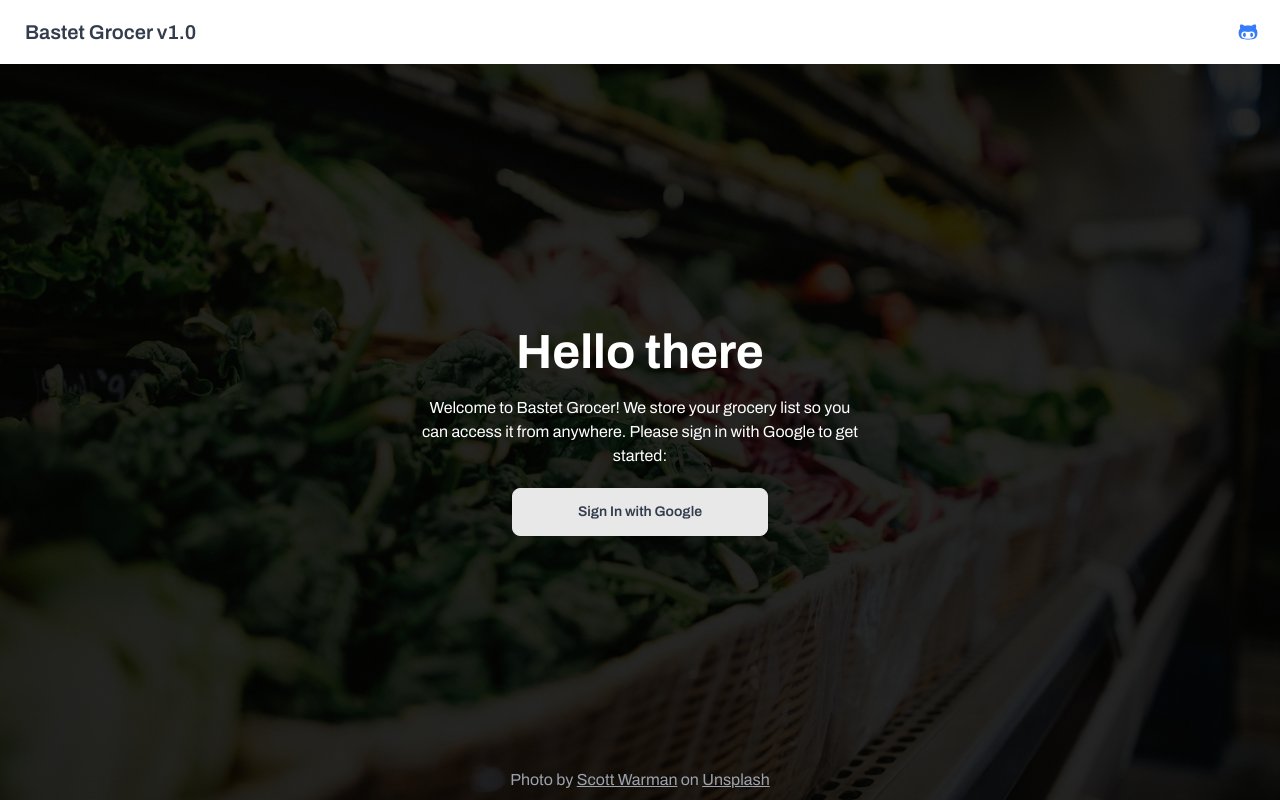
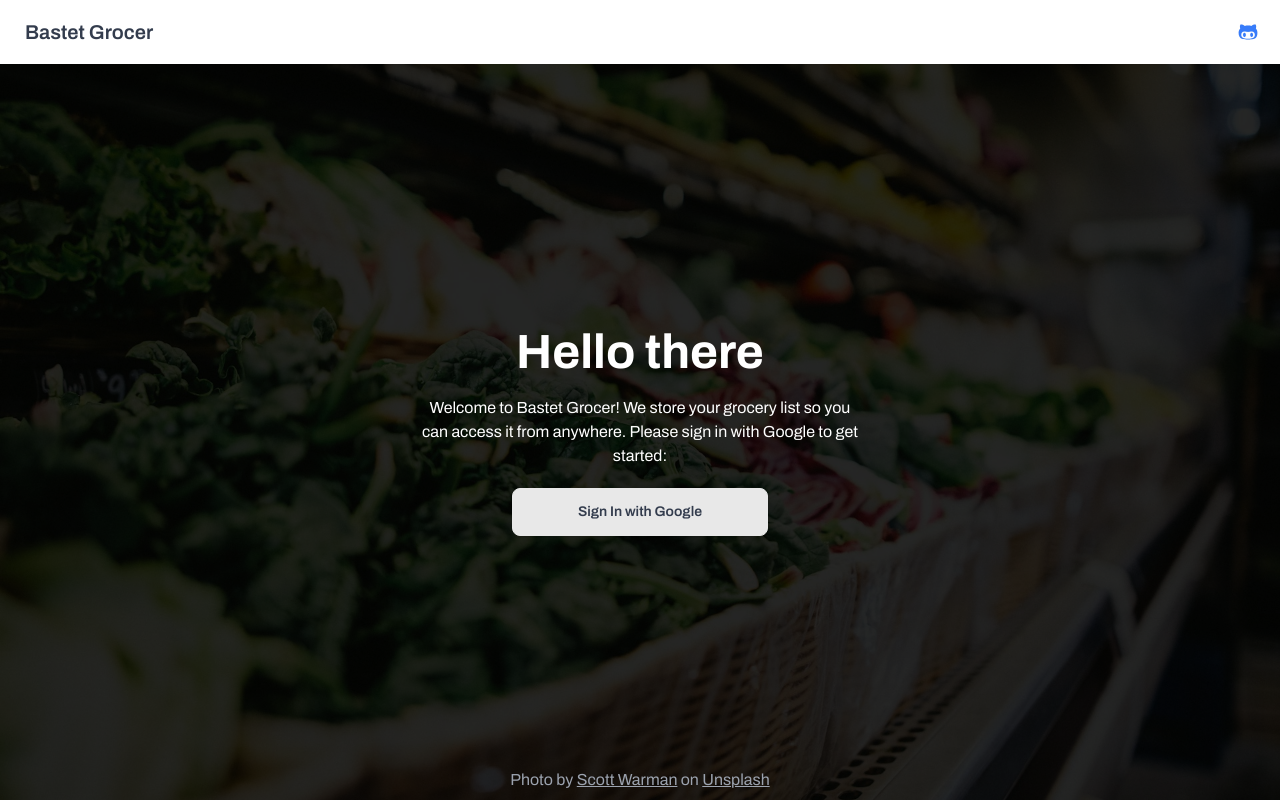
Before and after one commit to James-Sundby/bastet-grocer, a Next.js app: page / in a window 1280 px wide. Built offline with nearby package versions, Linux system fonts and the light colour scheme; no server answers.

Commit message:
Update header.js

```diff
--- a/app/components/organisms/header.js
+++ b/app/components/organisms/header.js
@@ -9,9 +9,9 @@ export default function NavBar() {
                     <Link
                         href="/"
                         className="btn btn-ghost normal-case text-xl"
-                        aria-label="Go to Home page"
+                        aria-label="Go to Home page of Bastet Grocer"
                     >
-                        Bastet Grocer v1.0
+                        Bastet Grocer
                     </Link>
                 </div>
                 <div className="flex-none">
```
